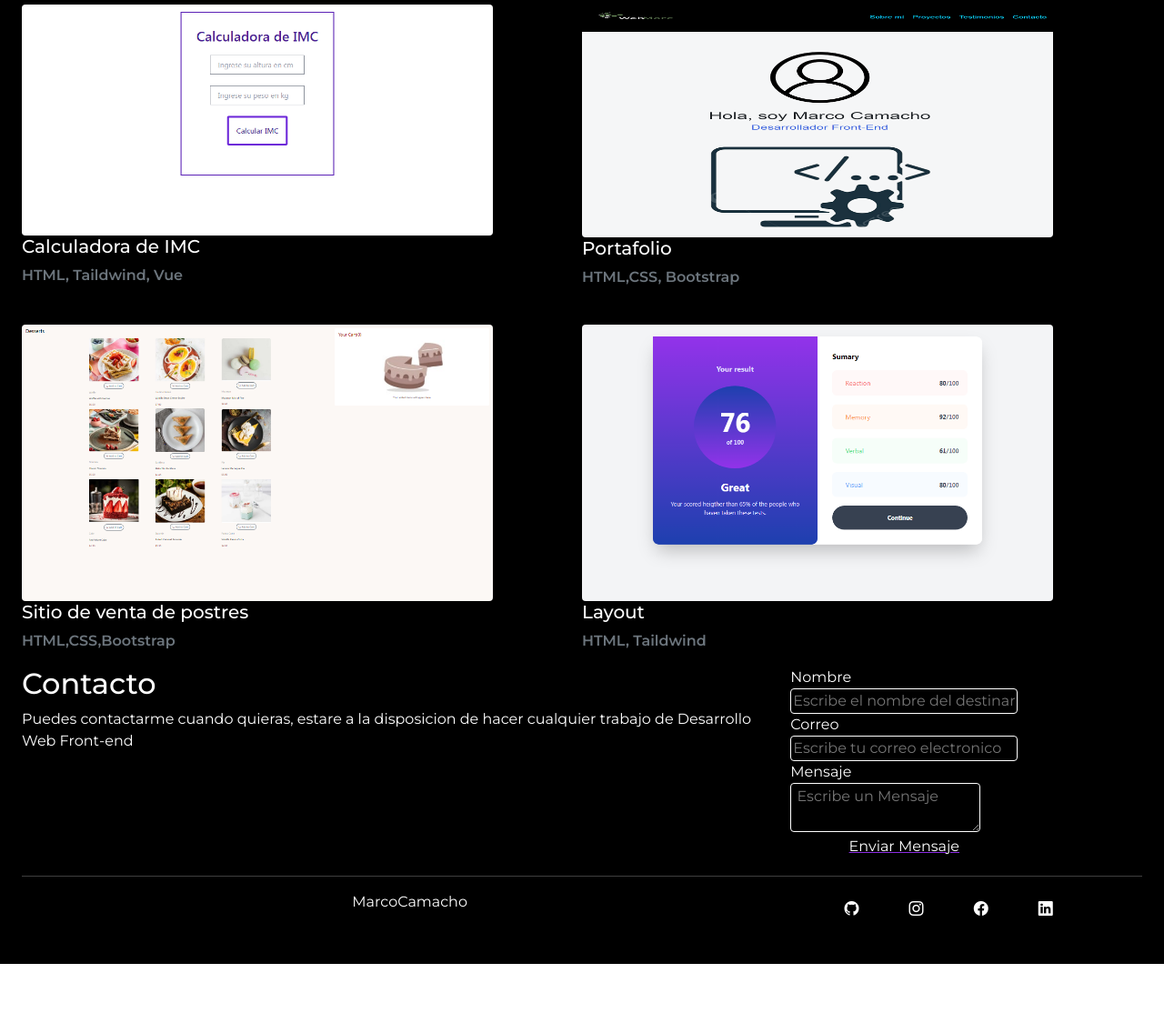
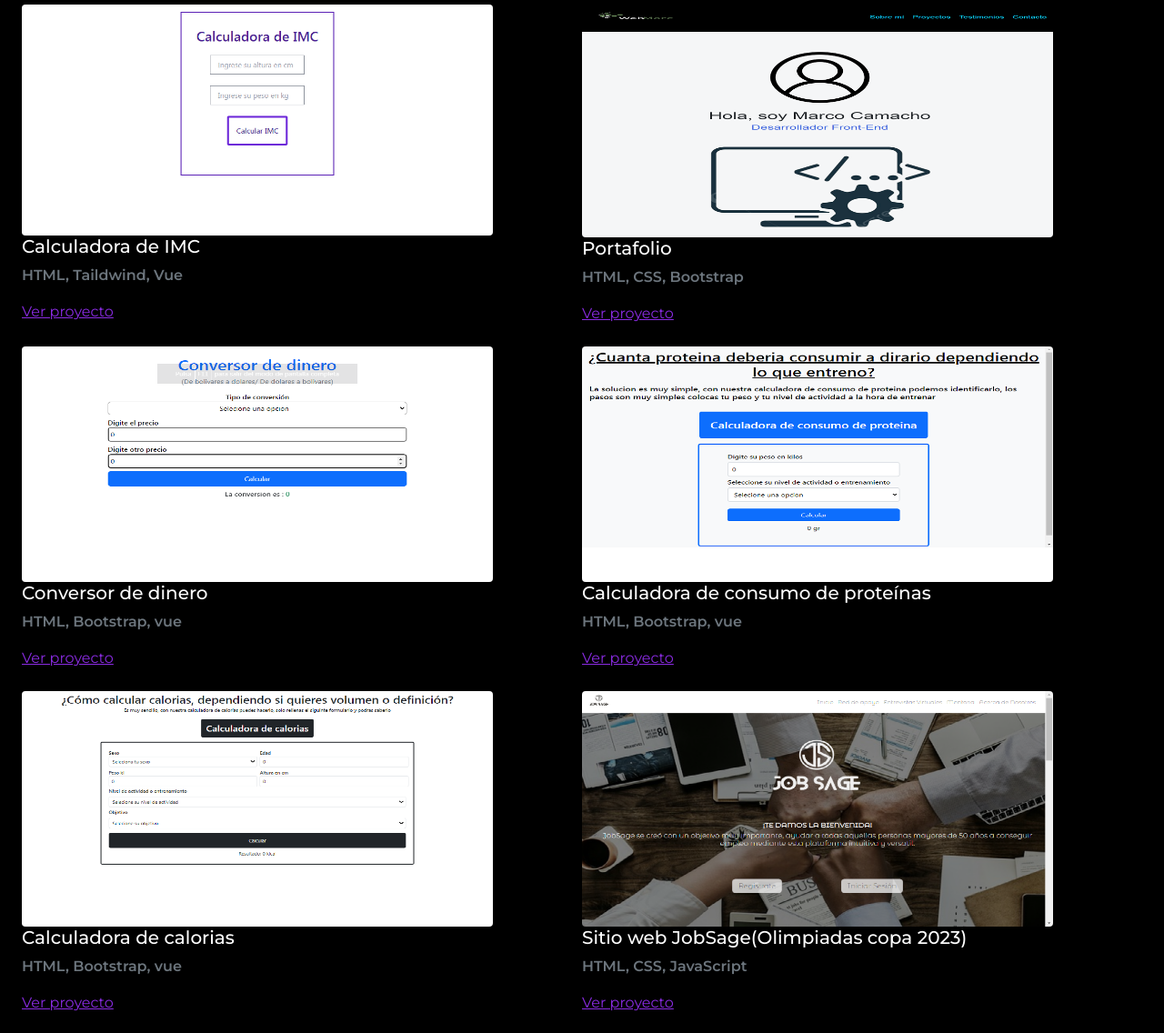
Before and after one commit to Camaco81/PortafolioBootstrap-5-1.2, a plain HTML site: page mi-portafolio/mi-portafolio-1.2-bootstrap.html in a window 1280 px wide. Shown: the part 1765-2901 px from the top of the page at 91% size. Before the commit the page ends 2825 px from the top, so only its background shows below. Drawn offline with nearby package versions, Linux system fonts and the light colour scheme.

Commit message:
Links de los proyectos y nuevos proyectos agregados

```diff
--- a/mi-portafolio/mi-portafolio-1.2-bootstrap.html
+++ b/mi-portafolio/mi-portafolio-1.2-bootstrap.html
@@ -85,40 +85,48 @@
 					<div class="col-sm-12 col-lg-11"><img src="img1.png"  class="col-sm-12 col-lg-11 rounded-1 " alt=""></div>
 					<h5>Calculadora de IMC</h5>
 					<p class="text-secondary fw-semibold">HTML, Taildwind, Vue</p>
+					<a class="blueviolet" href="https://camaco81.github.io/calculadora_imc/calculadora_imc.html" target="_blank">Ver proyecto</a>
 				</div>
 				<div class="proyect-description col-lg-6 col-sm-11   ">
 					<div class="col-sm-12 col-lg-11"><img src="img2.png" alt="" class="col-sm-12 col-lg-11 rounded-1 "></div>
 					<h5>Portafolio</h5>
-					<p class="text-secondary fw-semibold">HTML,CSS, Bootstrap</p>
+					<p class="text-secondary fw-semibold">HTML, CSS, Bootstrap</p>
+					<a class="blueviolet" href="https://camaco81.github.io/Portafolio-web-bootstrap/" target="_blank">Ver proyecto</a>
 				</div>
 			</div>
 			<div class="proyect-2 d-flex flex-lg-row flex-sm-column justify-content-sm-center align-items-sm-center ">
 				<div class="proyect-description col-lg-6 col-sm-11  ">
-					<div class="col-sm-12 col-lg-11"><img src="img3.png" alt="" class="col-sm-12 col-lg-11 rounded-1 "></div>
-					<h5>Sitio de venta de postres</h5>
-					<p class="text-secondary fw-semibold">HTML,CSS,Bootstrap</p>
+					<div class="col-sm-12 col-lg-11"><img src="img5.png" alt="" class="col-sm-12 col-lg-11 rounded-1 "></div>
+					<h5>Conversor de dinero</h5>
+					<p class="text-secondary fw-semibold">HTML, Bootstrap, vue </p>
+					<a class="blueviolet" href="https://camaco81.github.io/conversor-dinero/conversor_de_dinero/index.html" target="_blank">Ver proyecto</a>
 				</div>
 				<div class="proyect-description col-lg-6 col-sm-11  ">
-					<div class="col-sm-12 col-lg-11"><img src="img4.png" alt="" class="col-sm-12 col-lg-11 rounded-1 "></div>
-					<h5>Layout</h5>
-					<p class="text-secondary fw-semibold">HTML, Taildwind </p>
+					<div class="col-sm-12 col-lg-11"><img src="img7.png" alt="" class="col-sm-12 col-lg-11 rounded-1 "></div>
+					<h5>Calculadora de consumo de proteínas</h5>
+					<p class="text-secondary fw-semibold">HTML, Bootstrap, vue</p>
+					<a href="https://camaco81.github.io/calculadora-de-proteinas/index.html" class="blueviolet" target="_blank">Ver proyecto</a>
 				</div>
 			</div>
-			<!-- <div>
-				<div>
-					<div><img src="" alt=""></div>
-					<h5></h5>
-					<p></p>
+
+			<div class="proyect-2 d-flex flex-lg-row flex-sm-column justify-content-sm-center align-items-sm-center ">
+				<div class="proyect-description col-lg-6 col-sm-11  ">
+					<div class="col-sm-12 col-lg-11"><img src="img8.png" alt="" class="col-sm-12 col-lg-11 rounded-1 "></div>
+					<h5>Calculadora de calorias</h5>
+					<p class="text-secondary fw-semibold">HTML, Bootstrap, vue </p>
+					<a class="blueviolet" href="https://camaco81.github.io/calculadora-de-calorias/caculo_consumo_calorias/index.html" target="_blank">Ver proyecto</a>
 				</div>
-				<div>
-					<div><img src="" alt=""></div>
-					<h5></h5>
-					<p></p>
+				<div class="proyect-description col-lg-6 col-sm-11  ">
+					<div class="col-sm-12 col-lg-11"><img src="img9.png" alt="" class="col-sm-12 col-lg-11 rounded-1 "></div>
+					<h5>Sitio web JobSage(Olimpiadas copa 2023)</h5>
+					<p class="text-secondary fw-semibold">HTML, CSS, JavaScript</p>
+					<a  class="blueviolet" href="https://camaco81.github.io/JobSage/" target="_blank">Ver proyecto</a>
 				</div>
-			</div> -->
+			</div>
+
 		</section>
 		<footer>
-			<section class="d-flex flex-lg-row flex-sm-column grid gap-4" id="contacto">
+			<section class="d-flex flex-lg-row flex-sm-column grid gap-4 mt-4" id="contacto">
 				<div class="col-8 info-contac"><h2>Contacto</h2>
 					<p>Puedes contactarme cuando quieras, estare a la disposicion de hacer cualquier trabajo de Desarrollo Web  Front-end</p></div>
 				<div>
--- a/mi-portafolio/styles.css
+++ b/mi-portafolio/styles.css
@@ -20,6 +20,12 @@ textarea{
 	background-color:transparent ;
 	color: white;
 	border: 1px solid white;
+
+}
+
+.blueviolet{
+	color: blueviolet !important;
+
 
 }
 
```
Also changed, not shown: mi-portafolio/Nueva imagen de mapa de bits.bmp (added), mi-portafolio/img5.png (added), mi-portafolio/img7.png (added), mi-portafolio/img8.png (added), mi-portafolio/img9.png (added).
